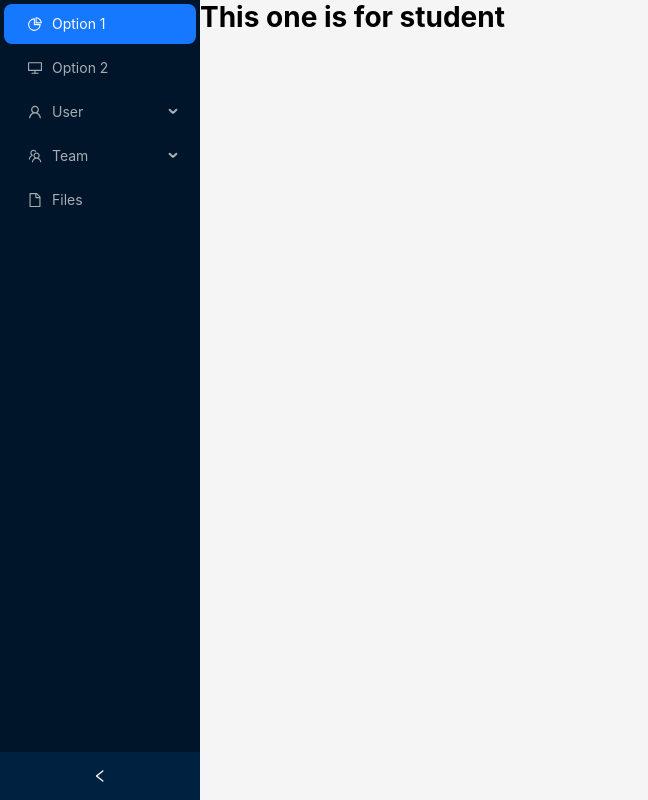
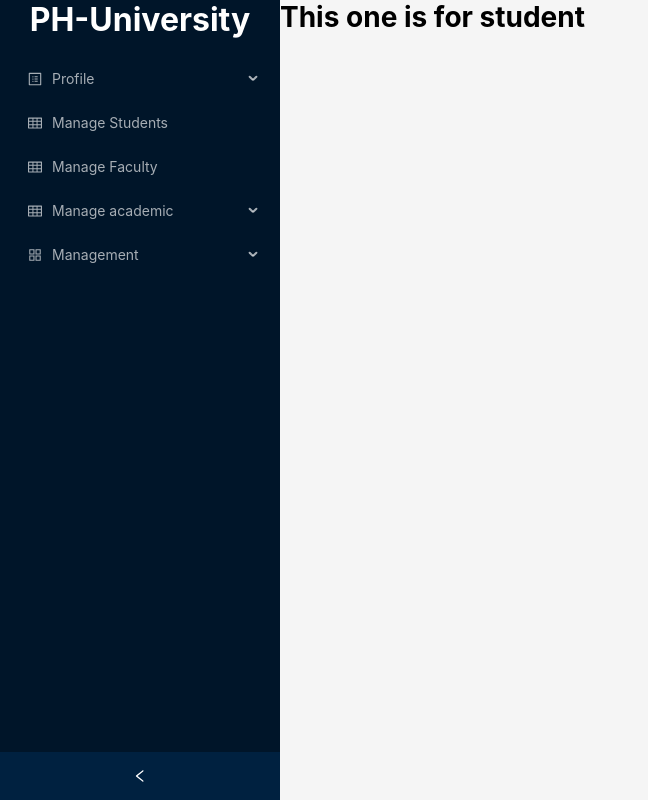
Before and after one commit to shahidmonowarr/university-management-frontend, a Next.js app: page /student in a window 1280 px wide. Shown: the whole page, without its empty margins (0-648 px from the left). Built offline with nearby package versions, Linux system fonts and the light colour scheme.

Commit message:
Render Dynamic Sidebar based on User Roles

```diff
--- a/src/app/globals.css
+++ b/src/app/globals.css
@@ -1,107 +1,5 @@
-:root {
-  --max-width: 1100px;
-  --border-radius: 12px;
-  --font-mono: ui-monospace, Menlo, Monaco, 'Cascadia Mono', 'Segoe UI Mono',
-    'Roboto Mono', 'Oxygen Mono', 'Ubuntu Monospace', 'Source Code Pro',
-    'Fira Mono', 'Droid Sans Mono', 'Courier New', monospace;
-
-  --foreground-rgb: 0, 0, 0;
-  --background-start-rgb: 214, 219, 220;
-  --background-end-rgb: 255, 255, 255;
-
-  --primary-glow: conic-gradient(
-    from 180deg at 50% 50%,
-    #16abff33 0deg,
-    #0885ff33 55deg,
-    #54d6ff33 120deg,
-    #0071ff33 160deg,
-    transparent 360deg
-  );
-  --secondary-glow: radial-gradient(
-    rgba(255, 255, 255, 1),
-    rgba(255, 255, 255, 0)
-  );
-
-  --tile-start-rgb: 239, 245, 249;
-  --tile-end-rgb: 228, 232, 233;
-  --tile-border: conic-gradient(
-    #00000080,
-    #00000040,
-    #00000030,
-    #00000020,
-    #00000010,
-    #00000010,
-    #00000080
-  );
-
-  --callout-rgb: 238, 240, 241;
-  --callout-border-rgb: 172, 175, 176;
-  --card-rgb: 180, 185, 188;
-  --card-border-rgb: 131, 134, 135;
-}
-
-@media (prefers-color-scheme: dark) {
-  :root {
-    --foreground-rgb: 255, 255, 255;
-    --background-start-rgb: 0, 0, 0;
-    --background-end-rgb: 0, 0, 0;
-
-    --primary-glow: radial-gradient(rgba(1, 65, 255, 0.4), rgba(1, 65, 255, 0));
-    --secondary-glow: linear-gradient(
-      to bottom right,
-      rgba(1, 65, 255, 0),
-      rgba(1, 65, 255, 0),
-      rgba(1, 65, 255, 0.3)
-    );
-
-    --tile-start-rgb: 2, 13, 46;
-    --tile-end-rgb: 2, 5, 19;
-    --tile-border: conic-gradient(
-      #ffffff80,
-      #ffffff40,
-      #ffffff30,
-      #ffffff20,
-      #ffffff10,
-      #ffffff10,
-      #ffffff80
-    );
-
-    --callout-rgb: 20, 20, 20;
-    --callout-border-rgb: 108, 108, 108;
-    --card-rgb: 100, 100, 100;
-    --card-border-rgb: 200, 200, 200;
-  }
-}
-
-* {
+*{
   box-sizing: border-box;
   padding: 0;
   margin: 0;
 }
-
-html,
-body {
-  max-width: 100vw;
-  overflow-x: hidden;
-}
-
-body {
-  color: rgb(var(--foreground-rgb));
-  background: linear-gradient(
-      to bottom,
-      transparent,
-      rgb(var(--background-end-rgb))
-    )
-    rgb(var(--background-start-rgb));
-}
-
-a {
-  color: inherit;
-  text-decoration: none;
-}
-
-@media (prefers-color-scheme: dark) {
-  html {
-    color-scheme: dark;
-  }
-}
--- a/src/components/ui/Sidebar.tsx
+++ b/src/components/ui/Sidebar.tsx
@@ -1,63 +1,47 @@
 "use client";
 
-import {
-  DesktopOutlined,
-  FileOutlined,
-  PieChartOutlined,
-  TeamOutlined,
-  UserOutlined,
-} from "@ant-design/icons";
-import type { MenuProps } from "antd";
+import { USER_ROLE } from "@/constants/role";
+import { sidebarItems } from "@/constants/sidebaritems";
 import { Layout, Menu } from "antd";
 import { useState } from "react";
 
 const { Sider } = Layout;
 
-type MenuItem = Required<MenuProps>["items"][number];
-
-function getItem(
-  label: React.ReactNode,
-  key: React.Key,
-  icon?: React.ReactNode,
-  children?: MenuItem[]
-): MenuItem {
-  return {
-    key,
-    icon,
-    children,
-    label,
-  } as MenuItem;
-}
-
-const items: MenuItem[] = [
-  getItem("Option 1", "1", <PieChartOutlined />),
-  getItem("Option 2", "2", <DesktopOutlined />),
-  getItem("User", "sub1", <UserOutlined />, [
-    getItem("Tom", "3"),
-    getItem("Bill", "4"),
-    getItem("Alex", "5"),
-  ]),
-  getItem("Team", "sub2", <TeamOutlined />, [
-    getItem("Team 1", "6"),
-    getItem("Team 2", "8"),
-  ]),
-  getItem("Files", "9", <FileOutlined />),
-];
-
 const Sidebar = () => {
   const [collapsed, setCollapsed] = useState(false);
+
+  const role = USER_ROLE.ADMIN;
   return (
     <Sider
       collapsible
       collapsed={collapsed}
       onCollapse={(value) => setCollapsed(value)}
+      width={280}
+      style={{
+        overflow: "auto",
+        height: "100vh",
+        position: "sticky",
+        left: 0,
+        top: 0,
+        bottom: 0,
+      }}
     >
-      <div className="demo-logo-vertical" />
+      <div
+        style={{
+          color: "white",
+          fontSize: "2rem",
+          textAlign: "center",
+          fontWeight: "bold",
+          marginBottom: "1rem",
+        }}
+      >
+        PH-University
+      </div>
       <Menu
         theme="dark"
         defaultSelectedKeys={["1"]}
         mode="inline"
-        items={items}
+        items={sidebarItems(role)}
       />
     </Sider>
   );
--- /dev/null
+++ b/src/constants/role.ts
@@ -0,0 +1,6 @@
+export enum USER_ROLE {
+  STUDENT = "student",
+  FACULTY = "faculty",
+  ADMIN = "admin",
+  SUPER_ADMIN = "super_admin",
+}
--- /dev/null
+++ b/src/constants/sidebaritems.tsx
@@ -0,0 +1,203 @@
+import {
+  AppstoreOutlined,
+  CreditCardOutlined,
+  FileTextOutlined,
+  ProfileOutlined,
+  ScheduleOutlined,
+  TableOutlined,
+  ThunderboltOutlined,
+} from "@ant-design/icons";
+import type { MenuProps } from "antd";
+import Link from "next/link";
+import { USER_ROLE } from "./role";
+
+export const sidebarItems = (role: string) => {
+  const defaultSidebarItems: MenuProps["items"] = [
+    {
+      label: "Profile",
+      key: "profile",
+      icon: <ProfileOutlined />,
+      children: [
+        {
+          label: <Link href={`/${role}/profile`}>Account Profile</Link>,
+          key: `/${role}/profile`,
+        },
+        {
+          label: <Link href={`/${role}/change-password`}>Change Password</Link>,
+          key: `/${role}/change-password`,
+        },
+      ],
+    },
+  ];
+
+  const commonAdminSidebarItems: MenuProps["items"] = [
+    {
+      label: <Link href={`/${role}/manage-student`}>Manage Students</Link>,
+      icon: <TableOutlined />,
+      key: `/${role}/manage-student`,
+    },
+    {
+      label: <Link href={`/${role}/manage-faculty`}>Manage Faculty</Link>,
+      icon: <TableOutlined />,
+      key: `/${role}/manage-faculty`,
+    },
+  ];
+
+  const adminSidebarItems: MenuProps["items"] = [
+    ...defaultSidebarItems,
+    ...commonAdminSidebarItems,
+    {
+      label: "Manage academic",
+      key: "manage-academic",
+      icon: <TableOutlined />,
+      children: [
+        {
+          label: <Link href={`/${role}/academic/faculty`}>Faculties</Link>,
+          key: `/${role}/academic/faculty`,
+        },
+        {
+          label: <Link href={`/${role}/academic/department`}>Departments</Link>,
+          key: `/${role}/academic/department`,
+        },
+        {
+          label: <Link href={`/${role}/academic/semester`}>Semesters</Link>,
+          key: `/${role}/academic/semester`,
+        },
+      ],
+    },
+    {
+      label: "Management",
+      key: "management",
+      icon: <AppstoreOutlined />,
+      children: [
+        {
+          label: <Link href={`/${role}/department`}>Department</Link>,
+          key: `/${role}/department`,
+        },
+        {
+          label: <Link href={`/${role}/building`}>Building</Link>,
+          key: `/${role}/building`,
+        },
+        {
+          label: <Link href={`/${role}/room`}>Rooms</Link>,
+          key: `/${role}/room`,
+        },
+        {
+          label: <Link href={`/${role}/course`}>Course</Link>,
+          key: `/${role}/course`,
+        },
+        {
+          label: (
+            <Link href={`/${role}/semester-registration`}>
+              Semester registration
+            </Link>
+          ),
+          key: `/${role}/semester-registration`,
+        },
+        {
+          label: <Link href={`/${role}/offered-course`}>Offered courses</Link>,
+          key: `/${role}/offered-course`,
+        },
+        {
+          label: (
+            <Link href={`/${role}/offered-course-section`}>
+              Course sections
+            </Link>
+          ),
+          key: `/${role}/offered-course-section`,
+        },
+        {
+          label: (
+            <Link href={`/${role}/offered-course-schedule`}>
+              Course schedules
+            </Link>
+          ),
+          key: `/${role}/offered-course-schedule`,
+        },
+      ],
+    },
+  ];
+
+  const superAdminSidebarItems: MenuProps["items"] = [
+    ...defaultSidebarItems,
+    ...commonAdminSidebarItems,
+    {
+      label: <Link href={`/${role}/admin`}>Manage Admin</Link>,
+      icon: <TableOutlined />,
+      key: `/${role}/admin`,
+    },
+    {
+      label: <Link href={`/${role}/user`}>Manage User</Link>,
+      icon: <TableOutlined />,
+      key: `/${role}/user`,
+    },
+    {
+      label: "Manage permission",
+      key: "manage-permission",
+      icon: <AppstoreOutlined />,
+      children: [
+        {
+          label: <Link href={`/${role}/permission`}>View permissions</Link>,
+          key: `/${role}/permission`,
+        },
+      ],
+    },
+    {
+      label: "Management",
+      key: "management",
+      icon: <AppstoreOutlined />,
+      children: [
+        {
+          label: <Link href={`/${role}/department`}>Department</Link>,
+          key: `/${role}/department`,
+        },
+      ],
+    },
+  ];
+
+  const facultySidebarItems: MenuProps["items"] = [
+    ...defaultSidebarItems,
+    {
+      label: <Link href={`/${role}/courses`}>Courses</Link>,
+      icon: <TableOutlined />,
+      key: `/${role}/courses`,
+    },
+  ];
+
+  const studentSidebarItems: MenuProps["items"] = [
+    ...defaultSidebarItems,
+    {
+      label: <Link href={`/${role}/courses`}>Courses</Link>,
+      icon: <TableOutlined />,
+      key: `/${role}/courses`,
+    },
+    {
+      label: <Link href={`/${role}/courses/schedule`}>Course schedules</Link>,
+      icon: <ScheduleOutlined />,
+      key: `/${role}/courses/schedule`,
+    },
+    {
+      label: <Link href={`/${role}/registration`}>Registration</Link>,
+      icon: <ThunderboltOutlined />,
+      key: `/${role}/registration`,
+    },
+    {
+      label: <Link href={`/${role}/payment`}>Payment</Link>,
+      icon: <CreditCardOutlined />,
+      key: `/${role}/payment`,
+    },
+    {
+      label: <Link href={`/${role}/academic-report`}>Academic report</Link>,
+      icon: <FileTextOutlined />,
+      key: `/${role}/academic-report`,
+    },
+  ];
+
+  if (role === USER_ROLE.SUPER_ADMIN) return superAdminSidebarItems;
+  else if (role === USER_ROLE.ADMIN) return adminSidebarItems;
+  else if (role === USER_ROLE.FACULTY) return facultySidebarItems;
+  else if (role === USER_ROLE.STUDENT) return studentSidebarItems;
+  else {
+    return defaultSidebarItems;
+  }
+};
```
